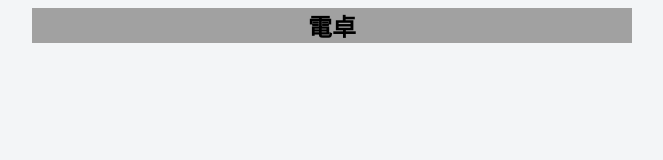
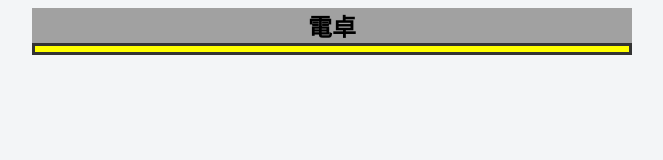
Before and after one commit to kow-ystk/calculator200103, a plain HTML site: page index.html in a window 1280 px wide. Shown: the whole page, without its empty margins (308-971 px from the left). Drawn offline with Linux system fonts and the light colour scheme.

Commit message:
[add]電卓の大枠を追加

```diff
--- a/css/style.css
+++ b/css/style.css
@@ -10,3 +10,10 @@ html {
   width: 600px;
   background: #a1a1a1;
 }
+
+.base_table {
+  border: 3px solid #333;
+  background: #ffff00;
+  width: 600px;
+  margin: 0 auto;
+}
--- a/index.html
+++ b/index.html
@@ -9,5 +9,12 @@
   </head>
   <body>
     <h1 class="header_title">電卓</h1>
+    <form name="calcForm">
+      <table class="base_table">
+        <tr>
+          <td></td>
+        </tr>
+      </table>
+    </form>
   </body>
 </html>
```
